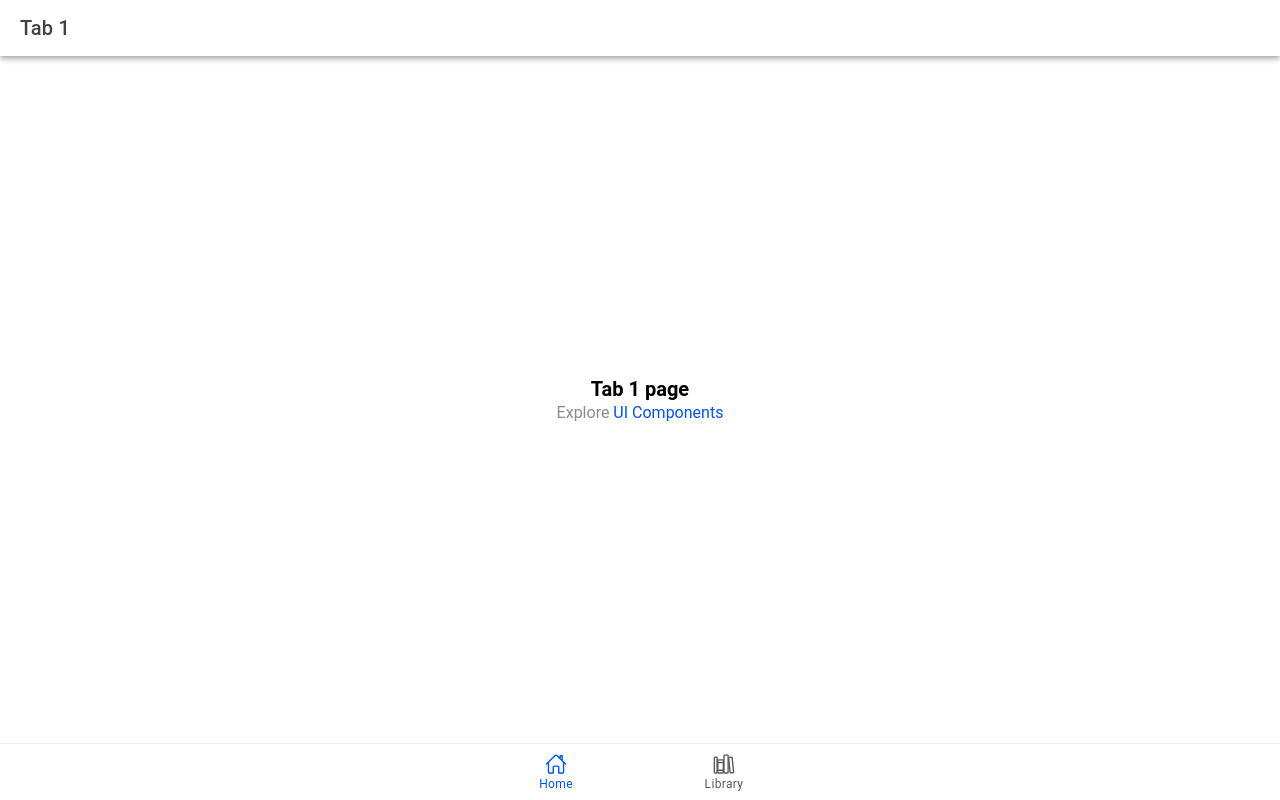
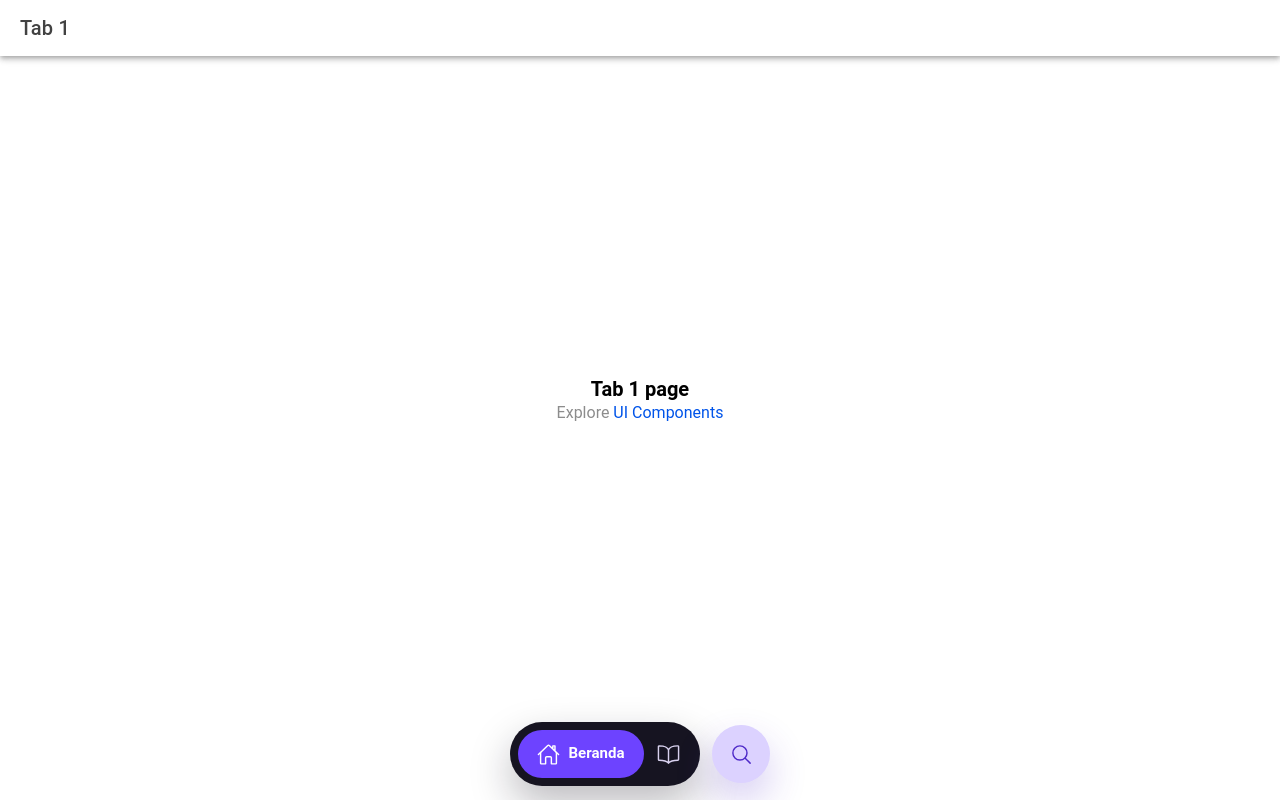
Before and after one commit to iksndwp/linux-guide-app, a React (Vite) app: page /home in a window 1280 px wide. Built offline with nearby package versions, Linux system fonts and the light colour scheme.

Commit message:
impruv navbar

```diff
--- a/src/App.tsx
+++ b/src/App.tsx
@@ -1,19 +1,10 @@
 import { Redirect, Route } from "react-router-dom";
-import {
-  IonApp,
-  IonIcon,
-  IonLabel,
-  IonRouterOutlet,
-  IonTabBar,
-  IonTabButton,
-  IonTabs,
-  setupIonicReact,
-} from "@ionic/react";
-import { homeOutline, libraryOutline } from "ionicons/icons";
+import { IonApp, IonRouterOutlet, setupIonicReact } from "@ionic/react";
 import { IonReactRouter } from "@ionic/react-router";
 
 import Tab1 from "./pages/Tab1";
 import Library from "./pages/Library";
+import FloatingNavbar from "./components/FloatingNavbar";
 
 import "@ionic/react/css/core.css";
 import "@ionic/react/css/normalize.css";
@@ -34,7 +25,6 @@ setupIonicReact();
 const App: React.FC = () => (
   <IonApp>
     <IonReactRouter>
-      <IonTabs>
       <IonRouterOutlet>
         <Route exact path="/home">
           <Tab1 />
@@ -49,18 +39,7 @@ const App: React.FC = () => (
         </Route>
       </IonRouterOutlet>
 
-        <IonTabBar slot="bottom">
-          <IonTabButton tab="home" href="/home">
-            <IonIcon icon={homeOutline} />
-            <IonLabel>Home</IonLabel>
-          </IonTabButton>
-
-          <IonTabButton tab="library" href="/library">
-            <IonIcon icon={libraryOutline} />
-            <IonLabel>Library</IonLabel>
-          </IonTabButton>
-        </IonTabBar>
-      </IonTabs>
+      <FloatingNavbar />
     </IonReactRouter>
   </IonApp>
 );
--- /dev/null
+++ b/src/components/FloatingNavbar.css
@@ -0,0 +1,117 @@
+.floating-navbar {
+  position: fixed;
+  right: max(16px, env(safe-area-inset-right));
+  bottom: calc(14px + env(safe-area-inset-bottom));
+  left: max(16px, env(safe-area-inset-left));
+  z-index: 1000;
+  display: flex;
+  align-items: center;
+  justify-content: center;
+  gap: 12px;
+  pointer-events: none;
+}
+
+.floating-navbar__pill {
+  display: flex;
+  align-items: center;
+  min-width: 0;
+  height: 64px;
+  padding: 8px;
+  border-radius: 999px;
+  background: #161421;
+  box-shadow: 0 18px 42px rgba(18, 15, 28, 0.28);
+  pointer-events: auto;
+}
+
+.floating-navbar__item,
+.floating-navbar__search {
+  appearance: none;
+  border: 0;
+  font: inherit;
+  cursor: pointer;
+  -webkit-tap-highlight-color: transparent;
+}
+
+.floating-navbar__item {
+  display: inline-flex;
+  align-items: center;
+  justify-content: center;
+  gap: 8px;
+  width: 48px;
+  height: 48px;
+  padding: 0;
+  border-radius: 999px;
+  color: #d8d1ee;
+  background: transparent;
+  transition:
+    width 180ms ease,
+    padding 180ms ease,
+    color 180ms ease,
+    background-color 180ms ease;
+}
+
+.floating-navbar__item--active {
+  width: auto;
+  min-width: 126px;
+  padding: 0 18px;
+  color: #ffffff;
+  background: #6d43ff;
+}
+
+.floating-navbar__item ion-icon,
+.floating-navbar__search ion-icon {
+  flex: 0 0 auto;
+  width: 23px;
+  height: 23px;
+}
+
+.floating-navbar__label {
+  overflow: hidden;
+  font-size: 0.94rem;
+  font-weight: 700;
+  line-height: 1;
+  white-space: nowrap;
+}
+
+.floating-navbar__search {
+  display: inline-flex;
+  align-items: center;
+  justify-content: center;
+  flex: 0 0 58px;
+  width: 58px;
+  height: 58px;
+  border-radius: 50%;
+  color: #4e2ac8;
+  background: #dcd2ff;
+  box-shadow: 0 18px 38px rgba(78, 42, 200, 0.24);
+  pointer-events: auto;
+}
+
+@media (max-width: 360px) {
+  .floating-navbar {
+    right: max(10px, env(safe-area-inset-right));
+    left: max(10px, env(safe-area-inset-left));
+    gap: 8px;
+  }
+
+  .floating-navbar__pill {
+    height: 60px;
+    padding: 6px;
+  }
+
+  .floating-navbar__item {
+    width: 46px;
+    height: 46px;
+  }
+
+  .floating-navbar__item--active {
+    min-width: 112px;
+    padding: 0 14px;
+  }
+
+  .floating-navbar__search {
+    flex-basis: 54px;
+    width: 54px;
+    height: 54px;
+  }
+}
--- /dev/null
+++ b/src/components/FloatingNavbar.tsx
@@ -0,0 +1,78 @@
+import { IonIcon } from "@ionic/react";
+import { bookOutline, homeOutline, searchOutline } from "ionicons/icons";
+import { useHistory, useLocation } from "react-router-dom";
+
+import "./FloatingNavbar.css";
+
+type NavItem = {
+  label: string;
+  path: string;
+  icon: string;
+};
+
+const navItems: NavItem[] = [
+  {
+    label: "Beranda",
+    path: "/home",
+    icon: homeOutline,
+  },
+  {
+    label: "Library",
+    path: "/library",
+    icon: bookOutline,
+  },
+];
+
+const FloatingNavbar: React.FC = () => {
+  const history = useHistory();
+  const location = useLocation();
+
+  const navigateTo = (path: string) => {
+    if (location.pathname !== path) {
+      history.push(path);
+    }
+  };
+
+  const handleSearch = () => {
+    console.log("Search belum dibuat");
+  };
+
+  return (
+    <nav className="floating-navbar" aria-label="Navigasi utama">
+      <div className="floating-navbar__pill">
+        {navItems.map((item) => {
+          const isActive = location.pathname === item.path;
+
+          return (
+            <button
+              aria-current={isActive ? "page" : undefined}
+              aria-label={item.label}
+              className={`floating-navbar__item${
+                isActive ? " floating-navbar__item--active" : ""
+              }`}
+              key={item.path}
+              onClick={() => navigateTo(item.path)}
+              type="button"
+            >
+              <IonIcon aria-hidden="true" icon={item.icon} />
+              {isActive && (
+                <span className="floating-navbar__label">{item.label}</span>
+              )}
+            </button>
+          );
+        })}
+      </div>
+
+      <button
+        aria-label="Search"
+        className="floating-navbar__search"
+        onClick={handleSearch}
+        type="button"
+      >
+        <IonIcon aria-hidden="true" icon={searchOutline} />
+      </button>
+    </nav>
+  );
+};
+
+export default FloatingNavbar;
--- a/src/theme/variables.css
+++ b/src/theme/variables.css
@@ -1,2 +1,6 @@
 /* For information on how to create your own theme, please refer to:
 http://ionicframework.com/docs/theming/ */
+
+ion-content {
+  --padding-bottom: calc(110px + env(safe-area-inset-bottom));
+}
```
Lines whose indentation alone changed are shown as unchanged.
